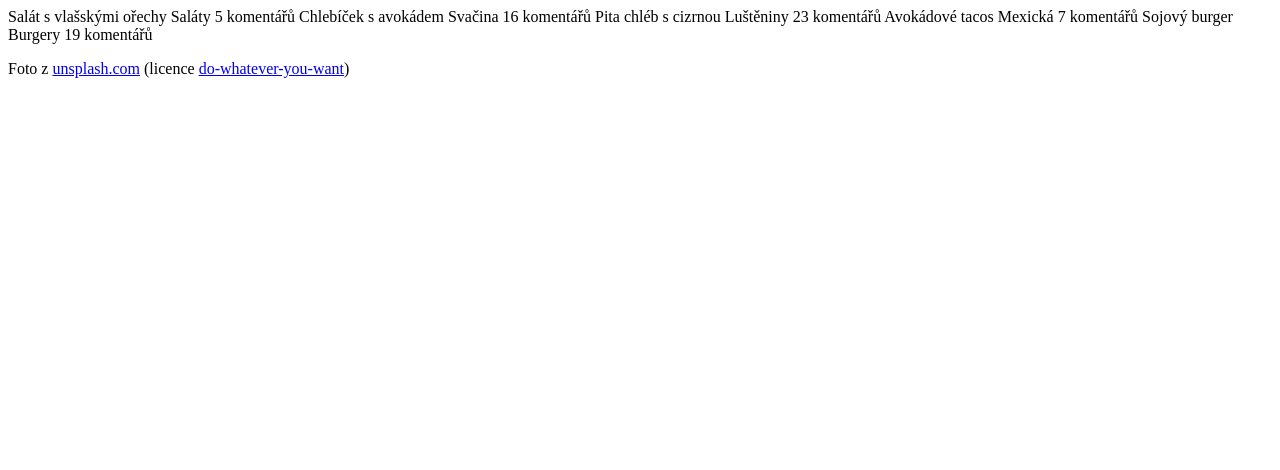
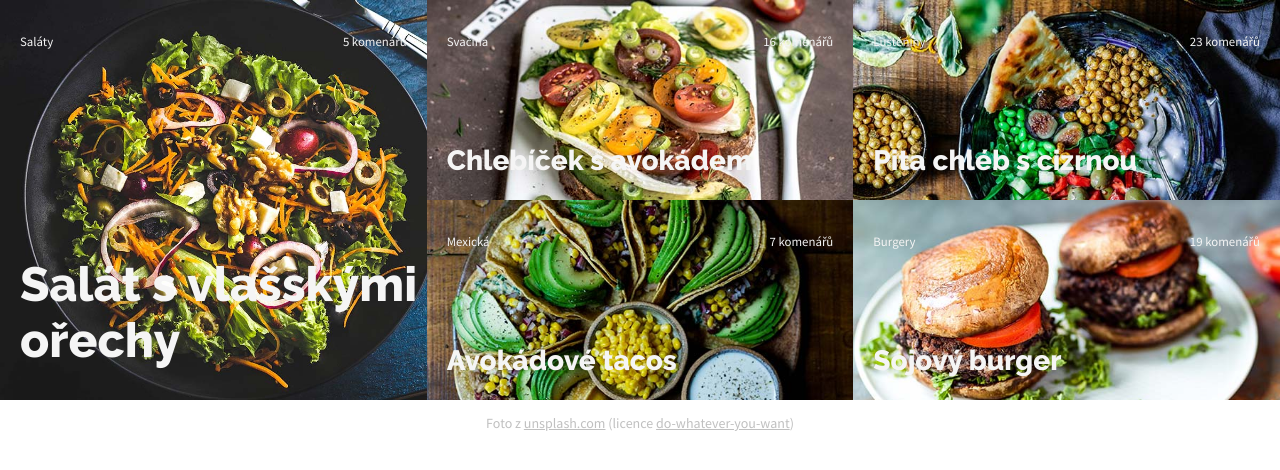
Before and after one commit to tvorimweb-2021-praha-jaro/du-4---recepty-lucierez, a plain HTML site: page vege/index.html in a window 1280 px wide. Drawn offline with Linux system fonts and the light colour scheme.

Commit message:
HOZOVOOO

```diff
--- a/vege/index.html
+++ b/vege/index.html
@@ -5,43 +5,92 @@
         <meta name="viewport" content="width=device-width, initial-scale=1">
         <title>Recepty</title>
         <link href="https://fonts.googleapis.com/css?family=Source+Sans+Pro:400,700|Raleway:600,800&amp;subset=latin-ext" rel="stylesheet">
-        <link rel="stylesheet" href="recepty.css">
+        <link href="https://fonts.googleapis.com/css2?family=Raleway:ital,wght@0,800;1,800&display=swap" rel="stylesheet">
+        <link rel="stylesheet" href="style.css">
     </head>
     <body>
 
+
         <!-- hlavni recept -->
+      <div class="content">
+        <div class="main">
+          <h1 class="main-headline">
+            Salát s&nbsp;vlašskými ořechy
+          </h1>
+          <h3 class="main-category">
+            Saláty
+          </h3>
+          <h3 class="main-comments">
+            5 komenářů
+          </h3>
+        </div>
 
-        Salát s&nbsp;vlašskými ořechy
-        Saláty
-        5 komentářů
+
+
+        <div class="container">
 
         <!-- maly recept 2 -->
 
+        <div class="recipe recipe2">
+          <h2 class=headline>
             Chlebíček s&nbsp;avokádem
+          </h2>
+          <h3 class="category">
             Svačina
-        16 komentářů
-
+          </h3>
+          <h3 class="comments">
+            16 komenářů
+          </h3>
+        </div>
         <!-- maly recept 3 -->
 
+        <div class="recipe recipe3">
+          <h2 class="headline">
             Pita chléb s&nbsp;cizrnou
+          </h2>
+          <h3 class="category">
             Luštěniny
-        23 komentářů
+          </h3>
+          <h3 class="comments">
+            23 komenářů
+          </h3>
+        </div>
 
         <!-- maly recept 4 -->
 
+        <div class="recipe recipe4">
+          <h2 class="headline">
             Avokádové tacos
+          </h2>
+          <h3 class="category">
             Mexická
-        7 komentářů
+          </h3>
+          <h3 class="comments">
+            7 komenářů
+          </h3>
+        </div>
 
         <!-- maly recept 5 -->
 
+        <div class="recipe recipe5">
+          <h2 class="headline">
             Sojový burger
+          </h2>
+          <h3 class="category">
             Burgery
-        19 komentářů
+          </h3>
+          <h3 class="comments">
+            19 komenářů
+          </h3>
+        </div>
+
+      </div>
+    </div>
 
         <footer class="paticka">
             <p>Foto z <a href="https://unsplash.com">unsplash.com</a> (licence <a href="https://unsplash.com/license">do-whatever-you-want</a>)</p>
         </footer>
+      </div>
 
 
     </body>
--- a/vege/style.css
+++ b/vege/style.css
@@ -23,6 +23,113 @@ body {
     font-family: 'Source Sans Pro', sans-serif;
 }
 
+
+/* ------------------------------- */
+/* ----- DOLE BUDE TVOJE CSS ----- */
+/* ------------------------------- */
+
+/*zobrazení pro mobily*/
+.content{
+  display: flex;
+  flex-direction: column;
+}
+
+.main {
+  min-height: 200px;
+  background-image: url(images/salat.jpg);
+  background-size: cover;
+  position: relative;
+  padding:0.5rem;
+}
+
+h1 {
+  font-size: 1.75rem;
+  color: whitesmoke;
+  font-weight: 800;
+  font-family: 'Raleway';
+}
+
+h2 {
+  font-size: 1.2rem;
+  color: whitesmoke;
+  font-weight: 800;
+  font-family: 'Raleway';
+}
+
+h3{
+  color: whitesmoke;
+  font-size: 0.8rem;
+  font-weight: 400;
+}
+
+.main-headline {
+  position: absolute;
+  bottom: 0rem;
+}
+
+.main-category{
+  position: absolute;
+  left: 0.5rem;
+}
+
+.main-comments{
+  position: absolute;
+  right: 0.5rem;
+}
+
+.main-comments h2{
+  text-align: right;
+}
+
+.container{
+  display: flex;
+  flex-direction: column;
+}
+
+.recipe {
+  background-size: cover;
+  min-height: 90px;
+  position: relative;
+  padding: 0.5rem;
+}
+
+.headline{
+  position: absolute;
+  bottom: 0rem;
+}
+
+.category{
+  position: absolute;
+  left: 0.5rem;
+}
+
+.comments{
+  position: absolute;
+  right: 0.5rem;
+}
+
+.comments h2{
+  text-align: right;
+}
+
+.recipe2 {
+  background-image: url(images/chlebicek.jpg);
+}
+
+.recipe3 {
+  background-image: url(images/cizrna.jpg)
+}
+
+.recipe4 {
+  background-image: url(images/tacos.jpg);
+}
+
+.recipe5 {
+  background-image: url(images/burger.jpg);
+}
+
+
+/*---patička---*/
 .paticka {
     text-align: center;
     font-size: 14px;
@@ -34,6 +141,129 @@ body {
 }
 
 
-/* ------------------------------- */
-/* ----- DOLE BUDE TVOJE CSS ----- */
-/* ------------------------------- */
+/*zobrazení pro tablety-min-width: 480px*/
+
+@media screen and (min-width: 480px) and (max-width: 859px) {
+
+  h1 {
+    font-size: 2rem;
+  }
+
+  h2{
+    font-size: 1.5rem;
+  }
+
+  .main{
+    min-height: 250px;
+    padding: 1.25rem;
+  }
+  .main-category{
+    position: absolute;
+    left: 1.25rem;
+  }
+
+  .main-comments{
+    position: absolute;
+    right: 1.25rem;
+  }
+
+  .main-comments h2{
+    text-align: right;
+  }
+
+  .container {
+    display: flex;
+    flex-direction: row;
+    flex-wrap: wrap;
+  }
+
+  .recipe{
+    flex-shrink: 1;
+    min-height: 150px;
+    min-width: calc(1/2*100%);
+    padding: 1.25rem;
+    position: relative;
+  }
+
+  .headline{
+    position: absolute;
+    bottom: 0rem;
+  }
+
+  .category{
+    position: absolute;
+    left: 1.25rem;
+  }
+
+  .comments{
+    position: absolute;
+    right: 1.25rem;
+  }
+}
+
+/*zobrazení pro pc -min-width: 860px*/
+
+@media screen and (min-width: 860px) {
+
+  h1 {
+    font-size: 3rem;
+  }
+
+  h2{
+    font-size: 1.75rem;
+  }
+
+  h3{
+    padding-left: 0rem;
+  }
+
+  .content{
+    display: flex;
+    flex-direction: row;
+    justify-content: flex-start;
+  }
+
+  .main{
+    min-height: 400px;
+    min-width: calc(1/3*100%);
+    padding: 1.25rem;
+    position: relative;
+  }
+
+  .main-category{
+    position: absolute;
+    padding-left: 0.75rem;
+  }
+
+  .main-comments{
+    position: absolute;
+    right:1.25rem;
+  }
+
+  .container {
+    display: flex;
+    flex-direction: row;
+    justify-content: flex-start;
+    flex-wrap: wrap;
+    min-width: calc(2/3*100%);
+  }
+
+  .recipe{
+    flex-grow: 2;
+    min-width: calc(1/2*  100%);
+    min-height: 200px;
+    padding: 1.25rem;
+    position: relative;
+  }
+
+  .category{
+    position: absolute;
+    padding-left: 00.75rem;
+  }
+
+  .comments{
+    position: absolute;
+    right: 1.25rem;
+  }
+
+}
```
Lines whose indentation alone changed are shown as unchanged.
